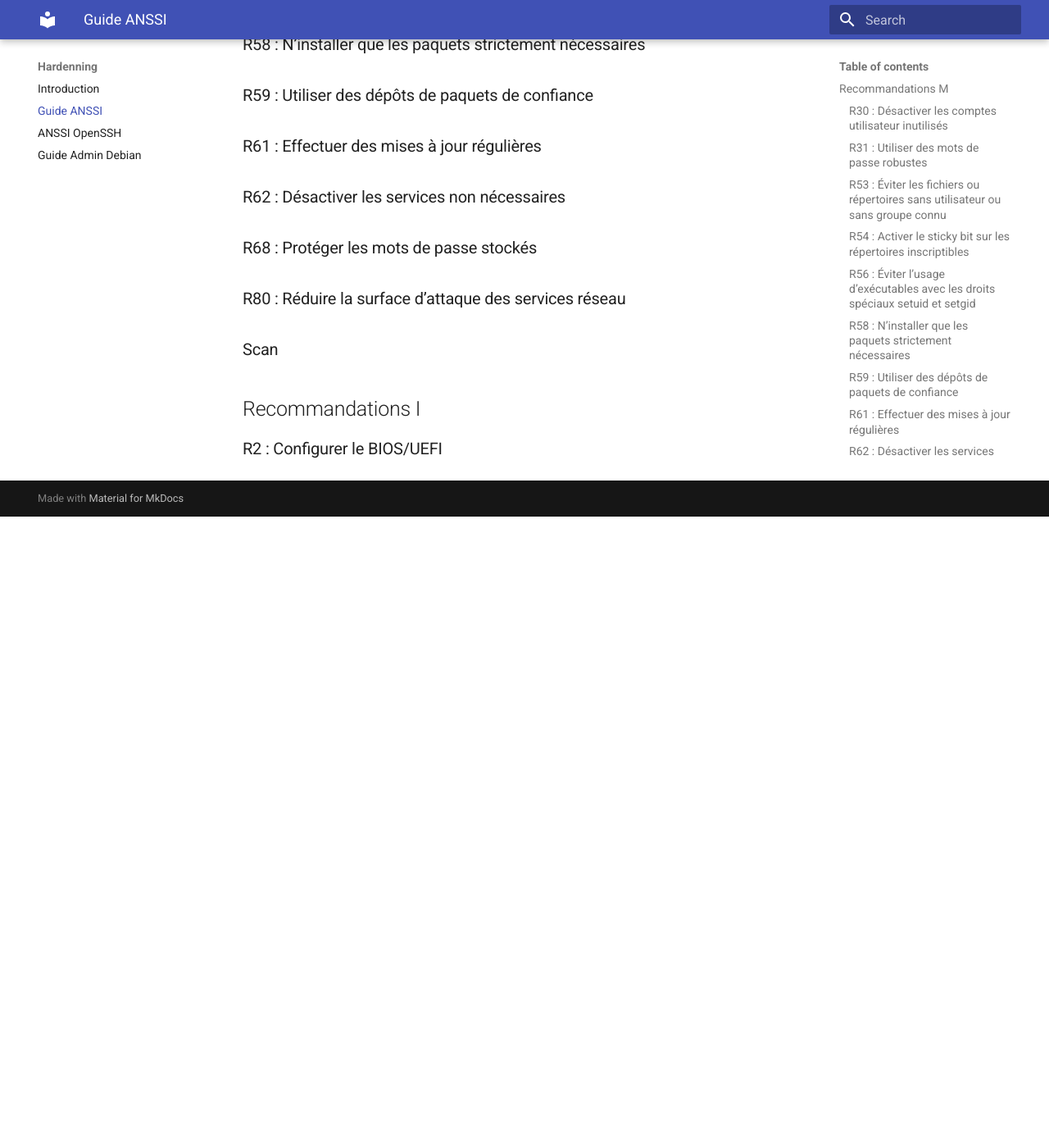
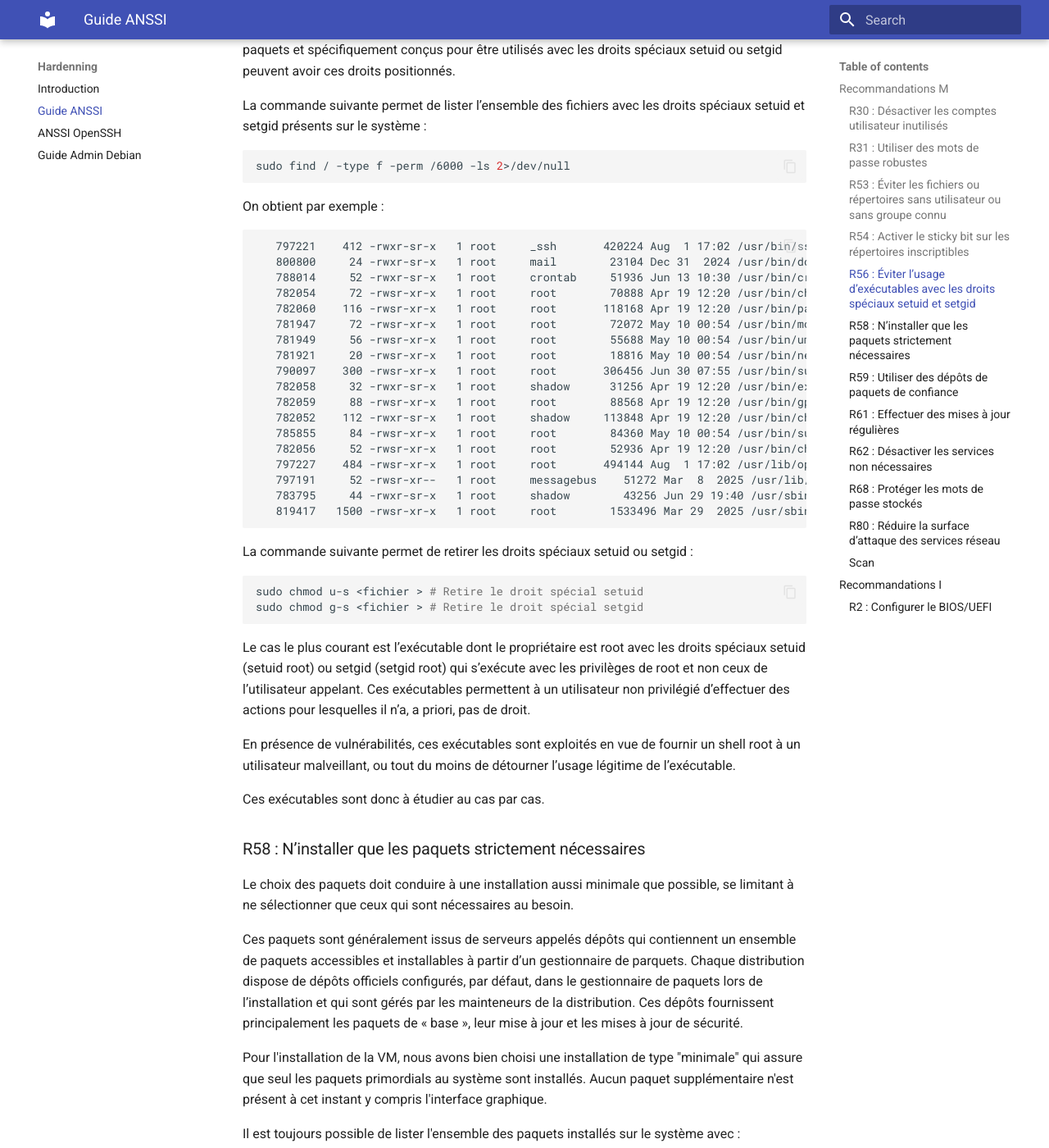
Before and after one commit to B1aSst/wiki-hardening-linux, an MkDocs documentation site: the page built from docs/hardenning/guide-anssi.md, in a window 1280 px wide and 1400 px high, scrolled down 1769 px. Shown: the whole window at 82% size. Built offline with MkDocs 1.6.1 and Material for MkDocs 9.7.7, drawn with Linux system fonts in a browser that asks for light colours; before the commit the page ends 2399 px from its top, so only the background shows below that; some of the changed text lies outside the part shown.

Commit message:
Added recco for Guide ANSSI

````diff
--- a/docs/hardenning/guide-anssi.md
+++ b/docs/hardenning/guide-anssi.md
@@ -62,9 +62,95 @@ sudo find / -type d -perm -0002 -a \! -uid 0 -ls 2>/dev/null
 
 ### R56 : Éviter l’usage d’exécutables avec les droits spéciaux setuid et setgid
 
+Seuls les logiciels de confiance issus, par exemple, de la distribution ou de dépôts officiels de paquets et spécifiquement conçus pour être utilisés avec les droits spéciaux setuid ou setgid peuvent avoir ces droits positionnés.
+
+La commande suivante permet de lister l’ensemble des fichiers avec les droits spéciaux setuid et setgid présents sur le système :
+
+```bash
+sudo find / -type f -perm /6000 -ls 2>/dev/null
+```
+
+On obtient par exemple :
+
+```
+   797221    412 -rwxr-sr-x   1 root     _ssh       420224 Aug  1 17:02 /usr/bin/ssh-agent
+   800800     24 -rwxr-sr-x   1 root     mail        23104 Dec 31  2024 /usr/bin/dotlockfile
+   788014     52 -rwxr-sr-x   1 root     crontab     51936 Jun 13 10:30 /usr/bin/crontab
+   782054     72 -rwsr-xr-x   1 root     root        70888 Apr 19 12:20 /usr/bin/chfn
+   782060    116 -rwsr-xr-x   1 root     root       118168 Apr 19 12:20 /usr/bin/passwd
+   781947     72 -rwsr-xr-x   1 root     root        72072 May 10 00:54 /usr/bin/mount
+   781949     56 -rwsr-xr-x   1 root     root        55688 May 10 00:54 /usr/bin/umount
+   781921     20 -rwsr-xr-x   1 root     root        18816 May 10 00:54 /usr/bin/newgrp
+   790097    300 -rwsr-xr-x   1 root     root       306456 Jun 30 07:55 /usr/bin/sudo
+   782058     32 -rwxr-sr-x   1 root     shadow      31256 Apr 19 12:20 /usr/bin/expiry
+   782059     88 -rwsr-xr-x   1 root     root        88568 Apr 19 12:20 /usr/bin/gpasswd
+   782052    112 -rwxr-sr-x   1 root     shadow     113848 Apr 19 12:20 /usr/bin/chage
+   785855     84 -rwsr-xr-x   1 root     root        84360 May 10 00:54 /usr/bin/su
+   782056     52 -rwsr-xr-x   1 root     root        52936 Apr 19 12:20 /usr/bin/chsh
+   797227    484 -rwsr-xr-x   1 root     root       494144 Aug  1 17:02 /usr/lib/openssh/ssh-keysign
+   797191     52 -rwsr-xr--   1 root     messagebus    51272 Mar  8  2025 /usr/lib/dbus-1.0/dbus-daemon-launch-helper
+   783795     44 -rwxr-sr-x   1 root     shadow        43256 Jun 29 19:40 /usr/sbin/unix_chkpwd
+   819417   1500 -rwsr-xr-x   1 root     root        1533496 Mar 29  2025 /usr/sbin/exim4
+```
+
+La commande suivante permet de retirer les droits spéciaux setuid ou setgid :
+
+```bash
+sudo chmod u-s <fichier > # Retire le droit spécial setuid
+sudo chmod g-s <fichier > # Retire le droit spécial setgid
+```
+
+Le cas le plus courant est l’exécutable dont le propriétaire est root avec les droits spéciaux setuid (setuid root) ou setgid (setgid root) qui s’exécute avec les privilèges de root et non ceux de l’utilisateur appelant. Ces exécutables permettent à un utilisateur non privilégié d’effectuer des actions pour lesquelles il n’a, a priori, pas de droit.
+
+En présence de vulnérabilités, ces exécutables sont exploités en vue de fournir un shell root à un utilisateur malveillant, ou tout du moins de détourner l’usage légitime de l’exécutable.
+
+Ces exécutables sont donc à étudier au cas par cas.
+
 ### R58 : N’installer que les paquets strictement nécessaires
 
+Le choix des paquets doit conduire à une installation aussi minimale que possible, se limitant à ne sélectionner que ceux qui sont nécessaires au besoin.
+
+Ces paquets sont généralement issus de serveurs appelés dépôts qui contiennent un ensemble de paquets accessibles et installables à partir d’un gestionnaire de parquets. Chaque distribution dispose de dépôts officiels configurés, par défaut, dans le gestionnaire de paquets lors de l’installation et qui sont gérés par les mainteneurs de la distribution. Ces dépôts fournissent principalement les paquets de « base », leur mise à jour et les mises à jour de sécurité.
+
+Pour l'installation de la VM, nous avons bien choisi une installation de type "minimale" qui assure que seul les paquets primordials au système sont installés. Aucun paquet supplémentaire n'est présent à cet instant y compris l'interface graphique.
+
+Il est toujours possible de lister l'ensemble des paquets installés sur le système avec :
+
+```bash
+sudo apt list --installed
+```
+
 ### R59 : Utiliser des dépôts de paquets de confiance
+
+Seuls les dépôts internes à l’organisation ou officiels (de la distribution ou de d’un éditeur) doivent être utilisés.
+
+Pour le vérifier :
+
+```bash
+cat /etc/apt/sources.list
+```
+
+```
+#deb cdrom:[Debian GNU/Linux 13.1.0 _Trixie_ - Official amd64 NETINST with firmware 20250906-10:22]/ trixie contrib main non-free-firmware
+
+deb http://deb.debian.org/debian/ trixie main non-free-firmware
+deb-src http://deb.debian.org/debian/ trixie main non-free-firmware
+
+deb http://security.debian.org/debian-security trixie-security main non-free-firmware
+deb-src http://security.debian.org/debian-security trixie-security main non-free-firmware
+
+# trixie-updates, to get updates before a point release is made;
+# see https://www.debian.org/doc/manuals/debian-reference/ch02.en.html#_updates_and_backports
+deb http://deb.debian.org/debian/ trixie-updates main non-free-firmware
+deb-src http://deb.debian.org/debian/ trixie-updates main non-free-firmware
+
+[...]
+```
+
+Ici, nous utilisons les dépôts officiels Debian en déclinaison "stable", cela est indiqué par la présence de la distribution "trixie".
+Dans chaque dépot, le système utilise les listes de distribution de paquets suivantes :
+* "main" : l'ensemble des paquets disponibles sous Debian
+* "non-free-firmware" : correspondant aux firmwares et drivers distribués par les constructeurs mais n'étant pas libres (il s'agit d'un cas réccurent dans la distribution de drivers d'où la séparation avec la liste "firmware")
 
 ### R61 : Effectuer des mises à jour régulières
 
````
